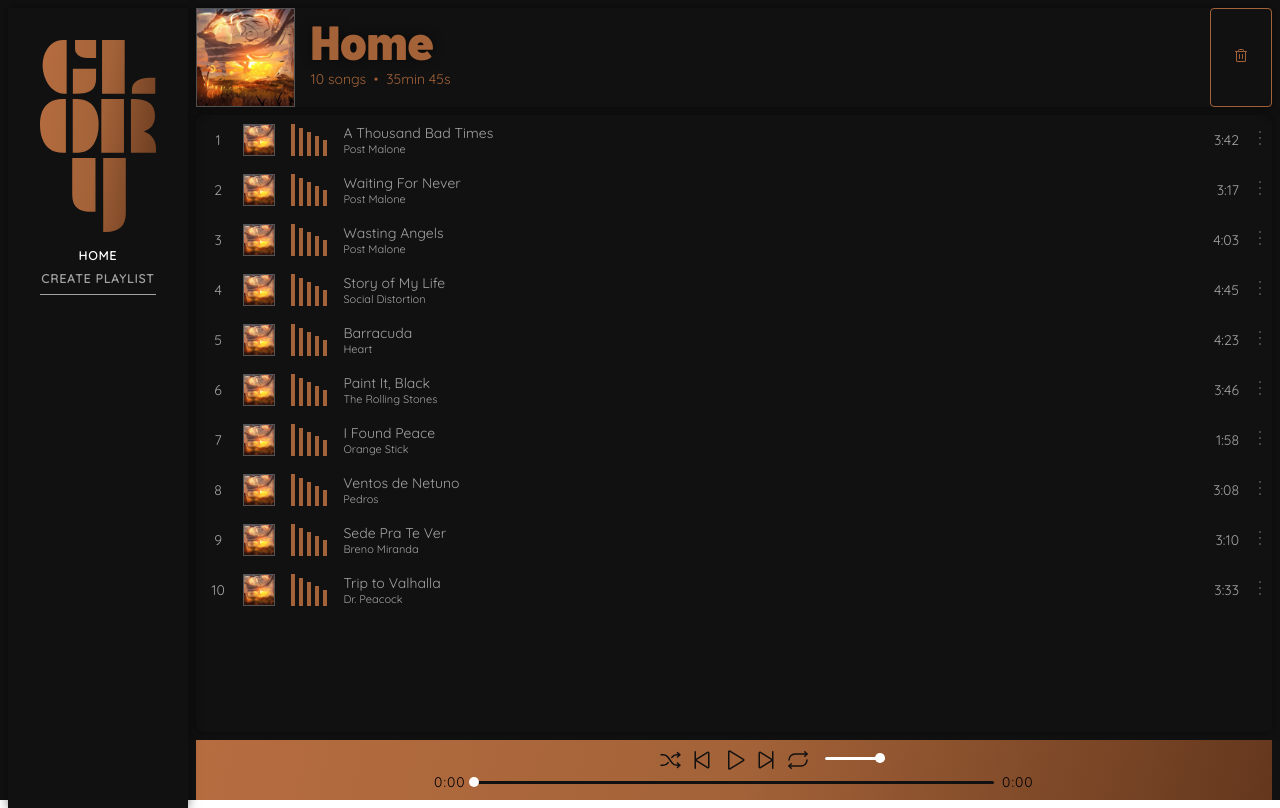
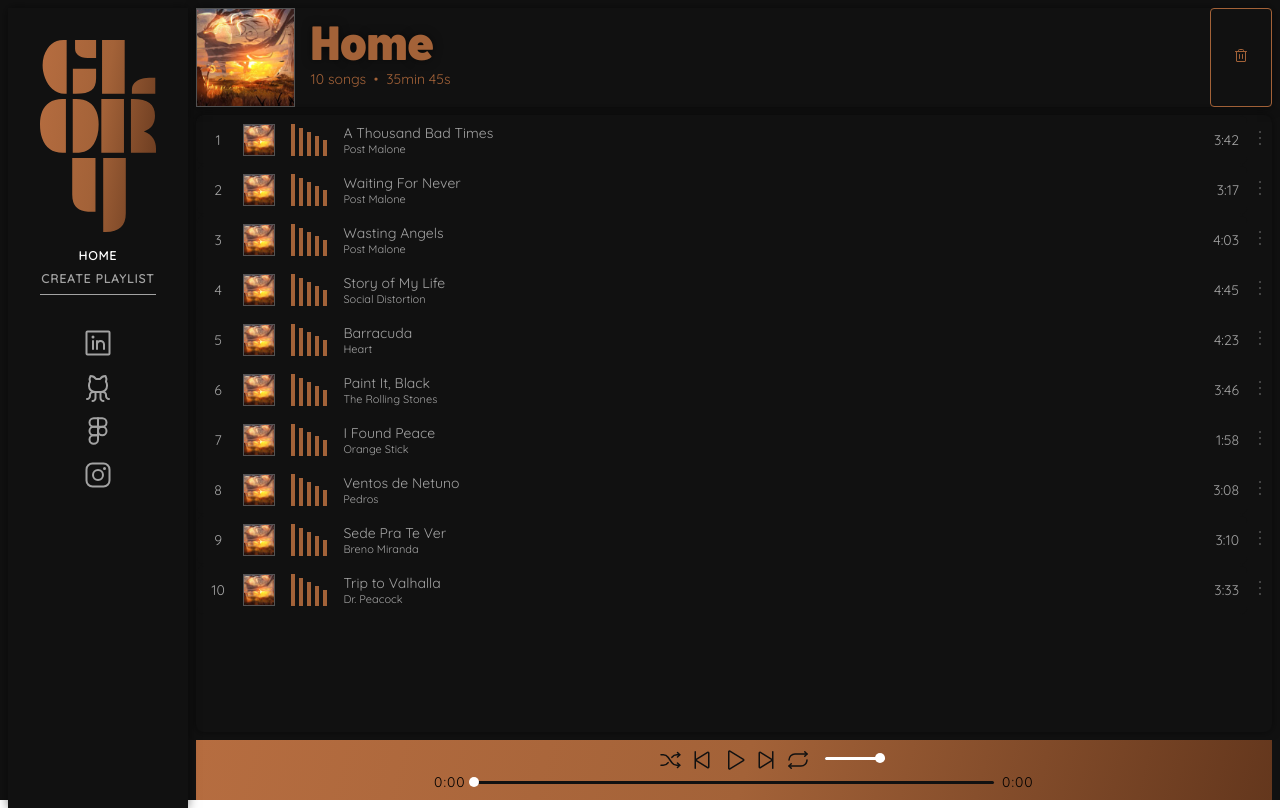
Before and after one commit to victormedeiros1/sound-glory, a React (Vite) app: page / in a window 1280 px wide. Built offline with nearby package versions, Linux system fonts and the light colour scheme.

Commit message:
feat: SocialMedias component

```diff
--- a/src/components/Sidebar/index.tsx
+++ b/src/components/Sidebar/index.tsx
@@ -6,6 +6,7 @@ import Logo from "../Logo";
 import { Nav, NavArrow, NavContent, NavItem, ToggleNav } from "./styles";
 import { useDispatch } from "react-redux";
 import { setPlaylist } from "../../store/ducks/playlists";
+import SocialMedias from "../SocialMedias";
 
 interface Props {
   open: boolean;
@@ -47,6 +48,8 @@ const Sidebar: React.FC<Props> = ({ open, setOpen }) => {
               <input id={id} type="radio" name="itemSelected" />
             </NavItem>
           ))}
+
+          <SocialMedias />
         </NavContent>
 
         <ToggleNav navbarIsOpen={navbarIsOpen}>
--- /dev/null
+++ b/src/components/SocialMedias/index.tsx
@@ -0,0 +1,52 @@
+import {
+  FigmaLogo,
+  GithubLogo,
+  InstagramLogo,
+  LinkedinLogo,
+} from "phosphor-react";
+import { SocialMediasStyles } from "./styles";
+
+const SocialMedias: React.FC = () => {
+  return (
+    <SocialMediasStyles>
+      <a
+        href="https://www.linkedin.com/in/josevictordev/"
+        aria-label="Visit my professional profile on LinkedIn"
+        rel="author"
+        target="_blank"
+        title="Go to LinkedIn"
+      >
+        <LinkedinLogo size={32} color="var(--lightGray)" />
+      </a>
+      <a
+        href="https://github.com/victormedeiros1"
+        aria-label="Visit my GitHub profile to see more projects"
+        rel="author"
+        target="_blank"
+        title="Go to GitHub"
+      >
+        <GithubLogo size={32} color="var(--lightGray)" />
+      </a>
+      <a
+        href="https://www.figma.com/@victormedeiros1"
+        aria-label="Visit my Figma profile to see interfaces of my projects"
+        rel="author"
+        target="_blank"
+        title="Go to Figma"
+      >
+        <FigmaLogo size={32} color="var(--lightGray)" />
+      </a>
+      <a
+        href="https://www.instagram.com/victor_mdrss/"
+        aria-label="Visit my Instagram profile"
+        rel="author"
+        target="_blank"
+        title="Go to Instagram"
+      >
+        <InstagramLogo size={32} color="var(--lightGray)" />
+      </a>
+    </SocialMediasStyles>
+  );
+};
+
+export default SocialMedias;
--- /dev/null
+++ b/src/components/SocialMedias/styles.ts
@@ -0,0 +1,12 @@
+import styled from "styled-components";
+
+export const SocialMediasStyles = styled.div`
+  display: flex;
+  flex-direction: column;
+  gap: var(--g-8);
+  margin-top: var(--m-24);
+
+  a svg:hover * {
+    stroke: var(--primaryMain);
+  }
+`;
```
